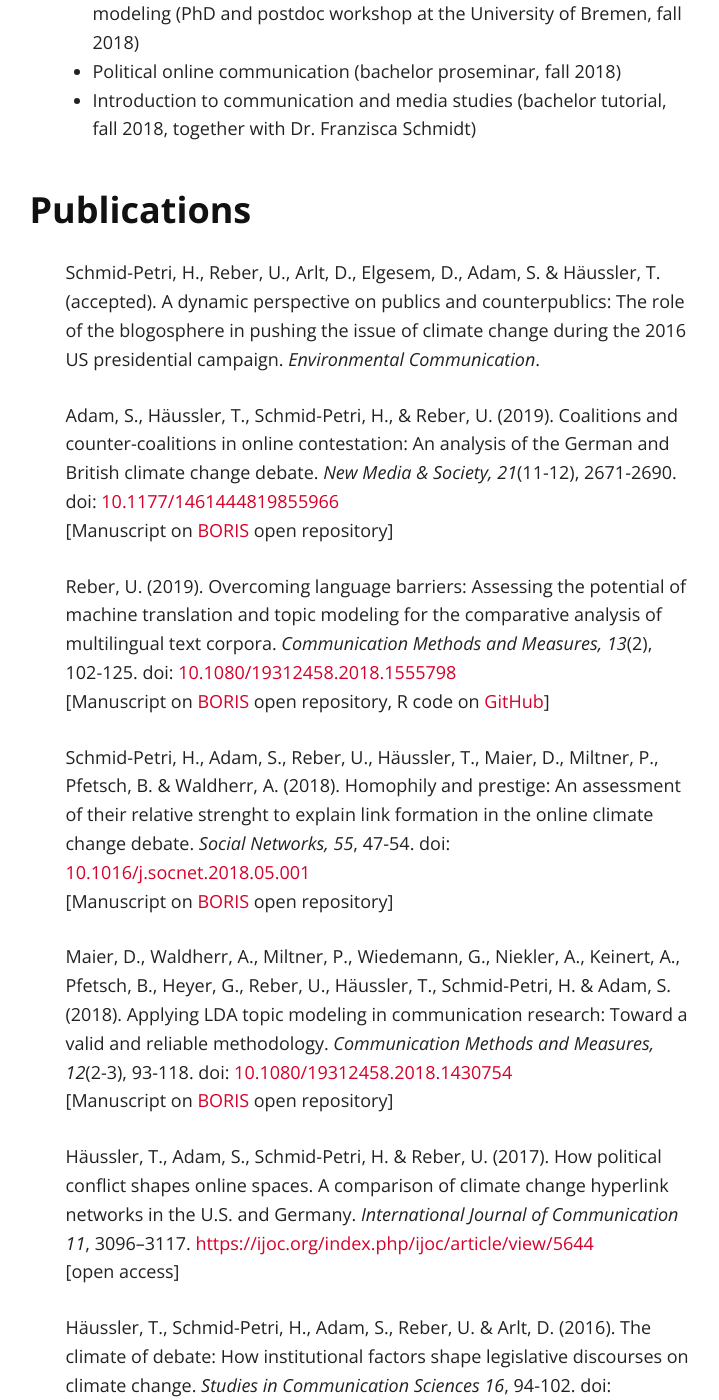
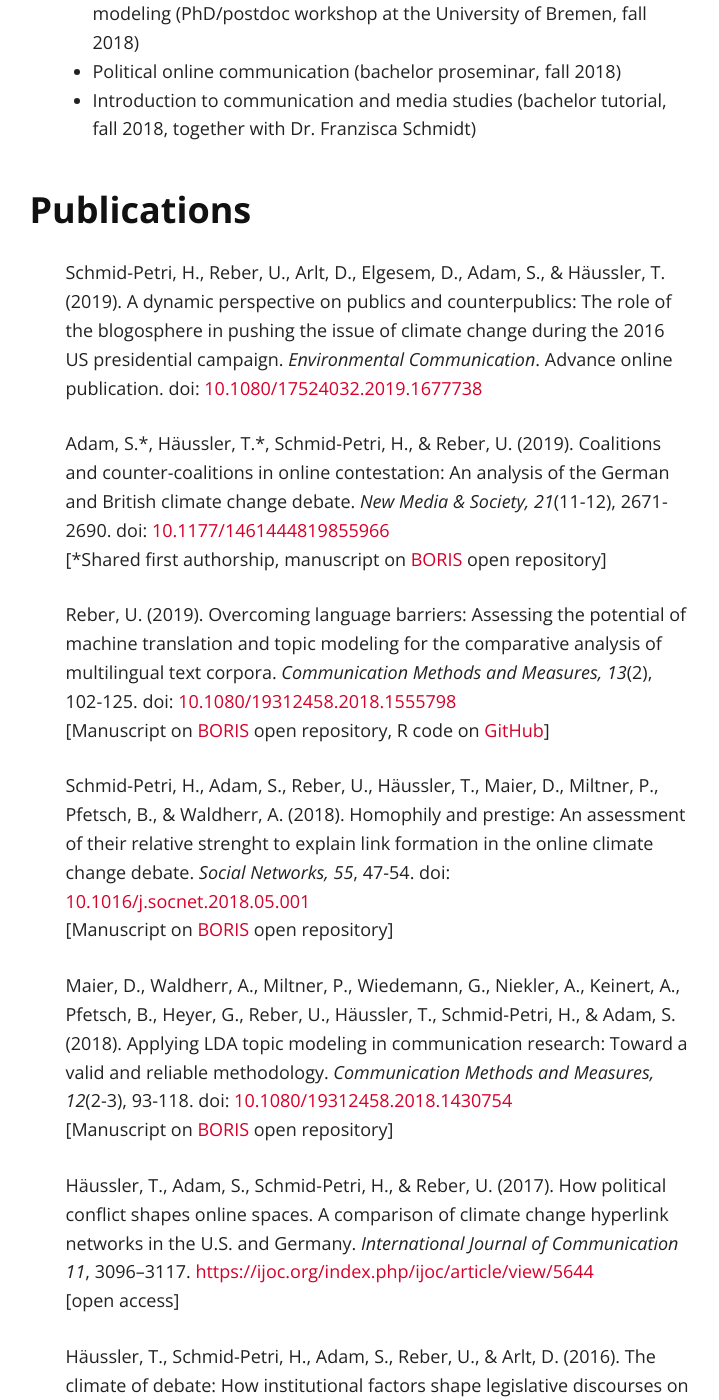
Before and after one commit to ureber/ureber.github.io, a Jekyll site: the page built from index.md, in a window 1280 px wide and 1400 px high, scrolled down 1905 px. Shown: the whole window, without its empty margins (262-981 px from the left). Built offline with Jekyll 4.4.1, drawn with Linux system fonts in a browser that asks for light colours; our own code applies the rules of GitHub Pages for plain Markdown files; some of the changed text lies outside the part shown.

Commit message:
Blog paper and minor updates

```diff
--- a/index.md
+++ b/index.md
@@ -26,30 +26,30 @@ I teach courses in the areas of political communication and computational method
 
 * Introduction to R for communication research (bachelor tutorial, fall 2019, together with Dr. Thomas Häussler and Aleksandra Urman)
 * Introduction to Web scraping and automated content analysis with R (bachelor proseminar, spring 2019)
-* Structure and content: Combining social network analysis and topic modeling (PhD and postdoc workshop at the University of Bremen, fall 2018)
+* Structure and content: Combining social network analysis and topic modeling (PhD/postdoc workshop at the University of Bremen, fall 2018)
 * Political online communication (bachelor proseminar, fall 2018)
 * Introduction to communication and media studies (bachelor tutorial, fall 2018, together with Dr. Franzisca Schmidt)
 
 ### <a name="publications"></a>Publications
 
-Schmid-Petri, H., Reber, U., Arlt, D., Elgesem, D., Adam, S. & Häussler, T. (accepted). A dynamic perspective on publics and counterpublics: The role of the blogosphere in pushing the issue of climate change during the 2016 US presidential campaign. _Environmental Communication_.
+Schmid-Petri, H., Reber, U., Arlt, D., Elgesem, D., Adam, S., & Häussler, T. (2019). A dynamic perspective on publics and counterpublics: The role of the blogosphere in pushing the issue of climate change during the 2016 US presidential campaign. _Environmental Communication_. Advance online publication. doi: <a href="https://doi.org/10.1080/17524032.2019.1677738" target="_blank">10.1080/17524032.2019.1677738</a>
 
-Adam, S., Häussler, T., Schmid-Petri, H., & Reber, U. (2019). Coalitions and counter-coalitions in online contestation: An analysis of the German and British climate change debate. _New Media & Society, 21_(11-12), 2671-2690. doi: <a href="https://doi.org/10.1177/1461444819855966" target="_blank">10.1177/1461444819855966</a><br>
-\[Manuscript on <a href="https://boris.unibe.ch/133189/" target="_blank">BORIS</a> open repository\]
+Adam, S.\*, Häussler, T.\*, Schmid-Petri, H., & Reber, U. (2019). Coalitions and counter-coalitions in online contestation: An analysis of the German and British climate change debate. _New Media & Society, 21_(11-12), 2671-2690. doi: <a href="https://doi.org/10.1177/1461444819855966" target="_blank">10.1177/1461444819855966</a><br>
+\[\*Shared first authorship, manuscript on <a href="https://boris.unibe.ch/133189/" target="_blank">BORIS</a> open repository\]
 
 Reber, U. (2019). Overcoming language barriers: Assessing the potential of machine translation and topic modeling for the comparative analysis of multilingual text corpora. _Communication Methods and Measures, 13_(2), 102-125. doi: <a href="https://doi.org/10.1080/19312458.2018.1555798" target="_blank">10.1080/19312458.2018.1555798</a><br>
 \[Manuscript on <a href="https://boris.unibe.ch/131398/" target="_blank">BORIS</a> open repository, R code on <a href="https://github.com/ureber/mt-paper" target="_blank">GitHub</a>\]
 
-Schmid-Petri, H., Adam, S., Reber, U., Häussler, T., Maier, D., Miltner, P., Pfetsch, B. & Waldherr, A. (2018). Homophily and prestige: An assessment of their relative strenght to explain link formation in the online climate change debate. _Social Networks, 55_, 47-54. doi: <a href="https://doi.org/10.1016/j.socnet.2018.05.001" target="_blank">10.1016/j.socnet.2018.05.001</a><br>
+Schmid-Petri, H., Adam, S., Reber, U., Häussler, T., Maier, D., Miltner, P., Pfetsch, B., & Waldherr, A. (2018). Homophily and prestige: An assessment of their relative strenght to explain link formation in the online climate change debate. _Social Networks, 55_, 47-54. doi: <a href="https://doi.org/10.1016/j.socnet.2018.05.001" target="_blank">10.1016/j.socnet.2018.05.001</a><br>
 \[Manuscript on <a href="https://boris.unibe.ch/116636/" target="_blank">BORIS</a> open repository\]
 
-Maier, D., Waldherr, A., Miltner, P., Wiedemann, G., Niekler, A., Keinert, A., Pfetsch, B., Heyer, G., Reber, U., Häussler, T., Schmid-Petri, H. & Adam, S. (2018). Applying LDA topic modeling in communication research: Toward a valid and reliable methodology. _Communication Methods and Measures, 12_(2-3), 93-118. doi: <a href="https://doi.org/10.1080/19312458.2018.1430754" target="_blank">10.1080/19312458.2018.1430754</a><br>
+Maier, D., Waldherr, A., Miltner, P., Wiedemann, G., Niekler, A., Keinert, A., Pfetsch, B., Heyer, G., Reber, U., Häussler, T., Schmid-Petri, H., & Adam, S. (2018). Applying LDA topic modeling in communication research: Toward a valid and reliable methodology. _Communication Methods and Measures, 12_(2-3), 93-118. doi: <a href="https://doi.org/10.1080/19312458.2018.1430754" target="_blank">10.1080/19312458.2018.1430754</a><br>
 \[Manuscript on <a href="https://boris.unibe.ch/112835/" target="_blank">BORIS</a> open repository\]
 
-Häussler, T., Adam, S., Schmid-Petri, H. & Reber, U. (2017). How political conflict shapes online spaces. A comparison of climate change hyperlink networks in the U.S. and Germany. _International Journal of Communication 11_, 3096–3117. <a href="https://ijoc.org/index.php/ijoc/article/view/5644" target="_blank">https://ijoc.org/index.php/ijoc/article/view/5644</a><br>
+Häussler, T., Adam, S., Schmid-Petri, H., & Reber, U. (2017). How political conflict shapes online spaces. A comparison of climate change hyperlink networks in the U.S. and Germany. _International Journal of Communication 11_, 3096–3117. <a href="https://ijoc.org/index.php/ijoc/article/view/5644" target="_blank">https://ijoc.org/index.php/ijoc/article/view/5644</a><br>
 \[open access\]
 
-Häussler, T., Schmid-Petri, H., Adam, S., Reber, U. & Arlt, D. (2016). The climate of debate: How institutional factors shape legislative discourses on climate change. _Studies in Communication Sciences 16_, 94-102. doi: <a href="https://doi.org/10.1016/j.scoms.2016.04.002" target="_blank">10.1016/j.scoms.2016.04.002</a><br>
+Häussler, T., Schmid-Petri, H., Adam, S., Reber, U., & Arlt, D. (2016). The climate of debate: How institutional factors shape legislative discourses on climate change. _Studies in Communication Sciences 16_, 94-102. doi: <a href="https://doi.org/10.1016/j.scoms.2016.04.002" target="_blank">10.1016/j.scoms.2016.04.002</a><br>
 \[Manuscript on <a href="https://boris.unibe.ch/112839/" target="_blank">BORIS</a> open repository\]
 
 Adam, S., Häussler, T., Schmid-Petri, H., & Reber, U. (2016). Identifying and Analyzing Hyperlink Issue Networks. In G. Vowe & P. Henn (Eds.), _Political Communication in the Online World: Theoretical Approaches and Research Designs_ (pp. 233–247). New York, London: Routledge.
```
